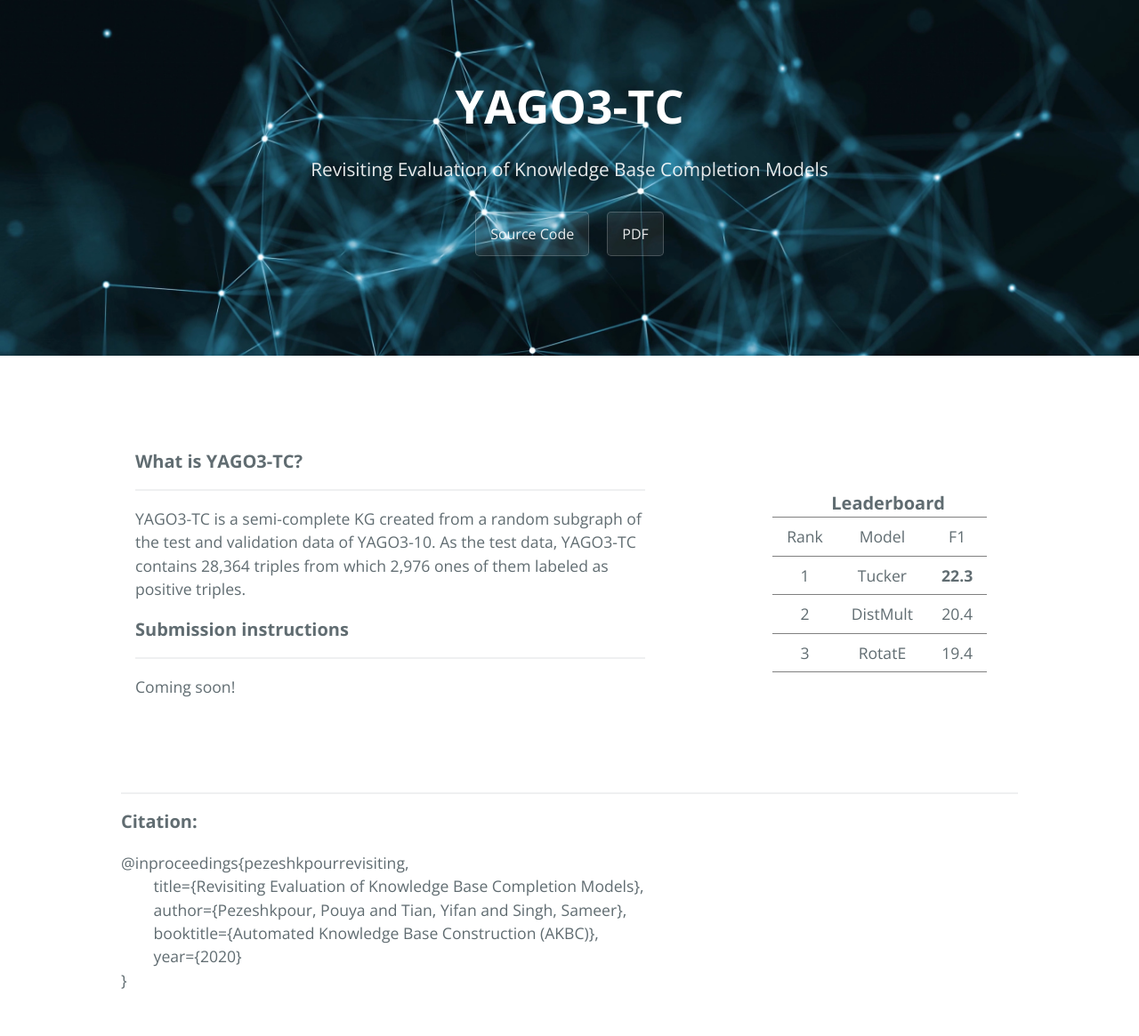
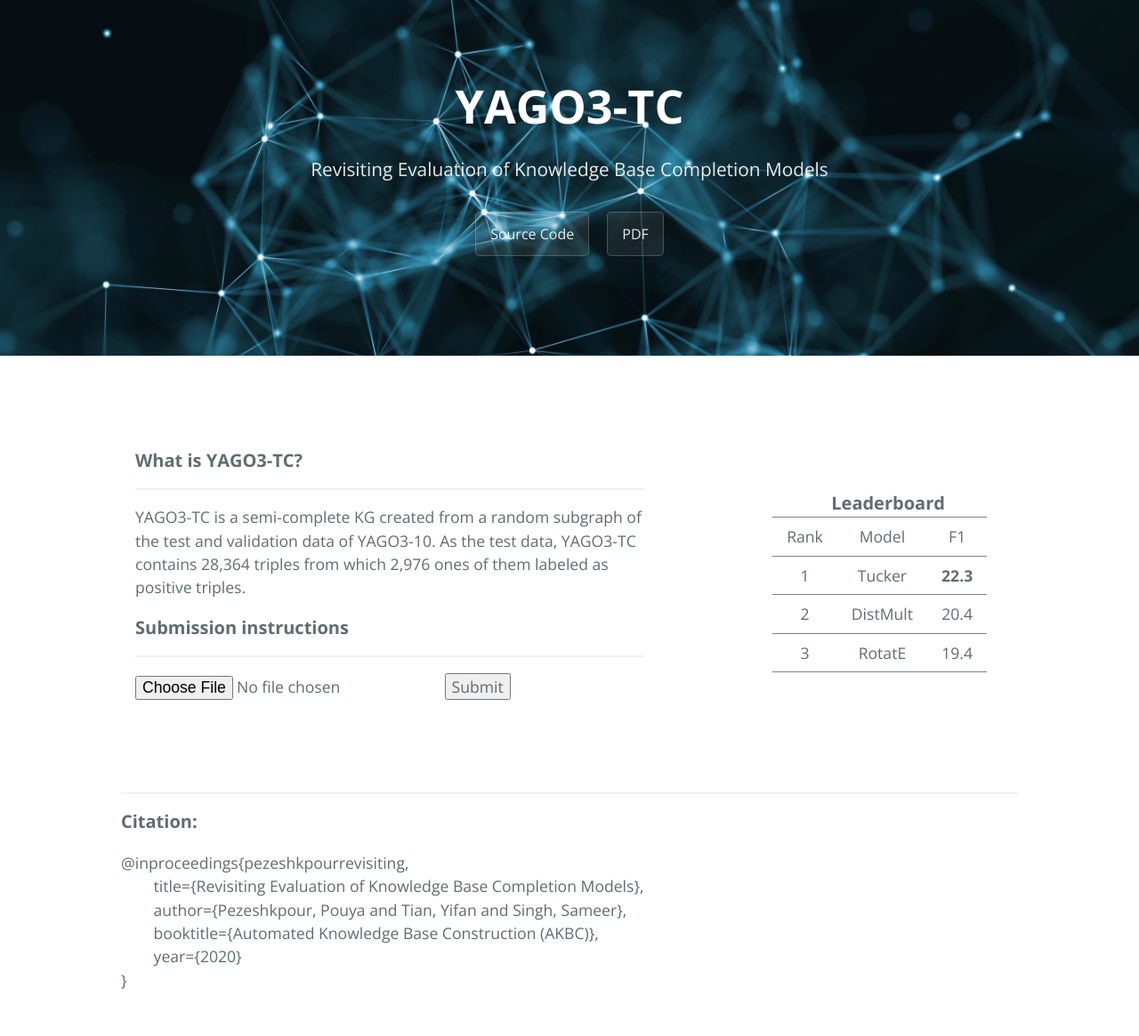
Before and after one commit to pouyapez/yago3-tc, a Jekyll site: the page built from index.md, in a window 1280 px wide. Shown: the whole page at 89% size. Built offline with Jekyll 4.4.1, drawn with Linux system fonts in a browser that asks for light colours.

Commit message:
Update index.md

```diff
--- a/index.md
+++ b/index.md
@@ -13,7 +13,10 @@ layout: default
         <font style="font-size:20px"><b>Submission instructions</b></font>
           <hr>
         <p class="text right-align text-large add-top-margin" style="width:100%;">
-        Coming soon!
+           <form action="/action_page.php">
+            <input type="file" id="myFile" name="filename">
+            <input type="submit">
+           </form>
         </p>
         </td>
         <td align="center">
```
